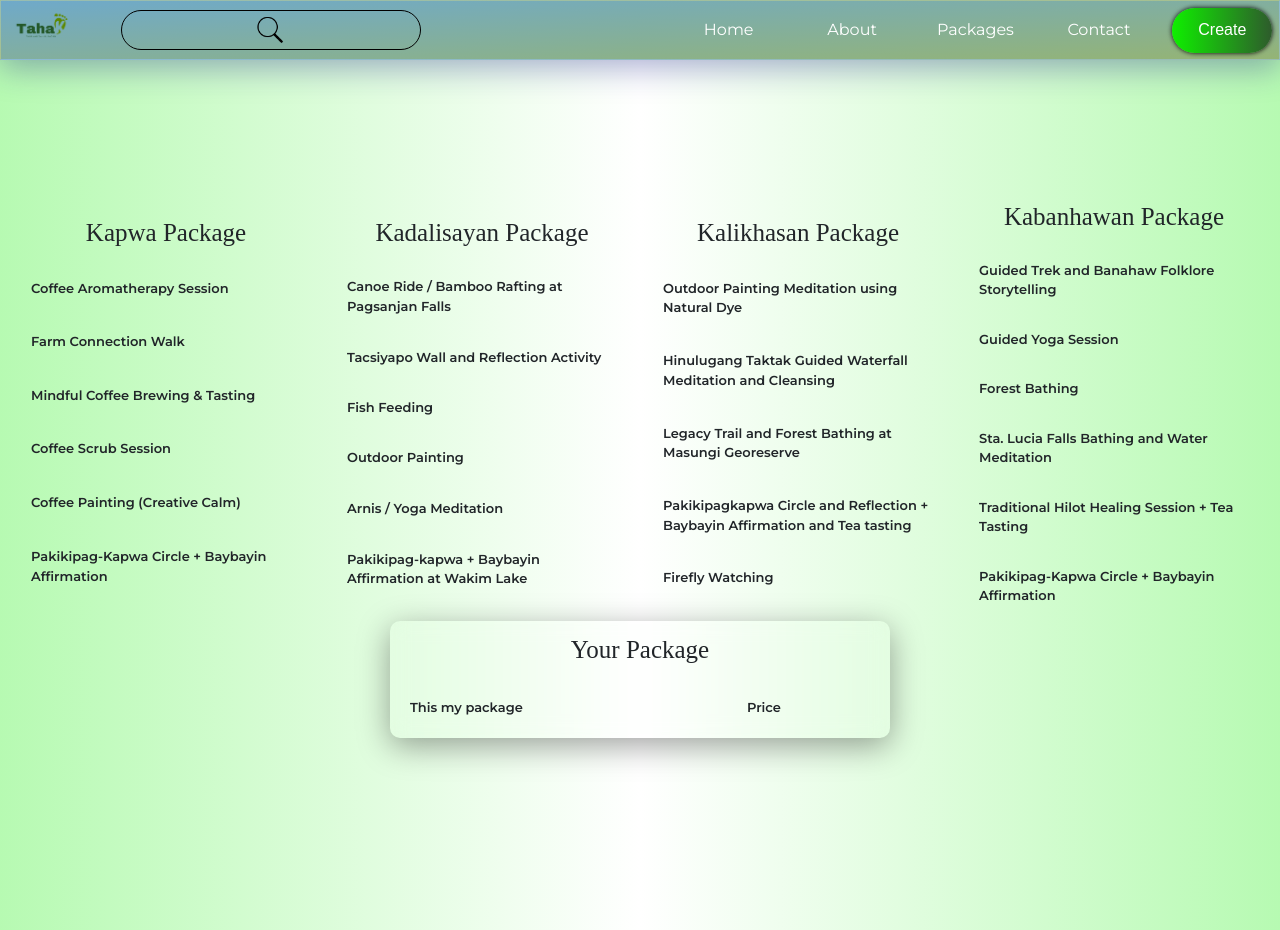
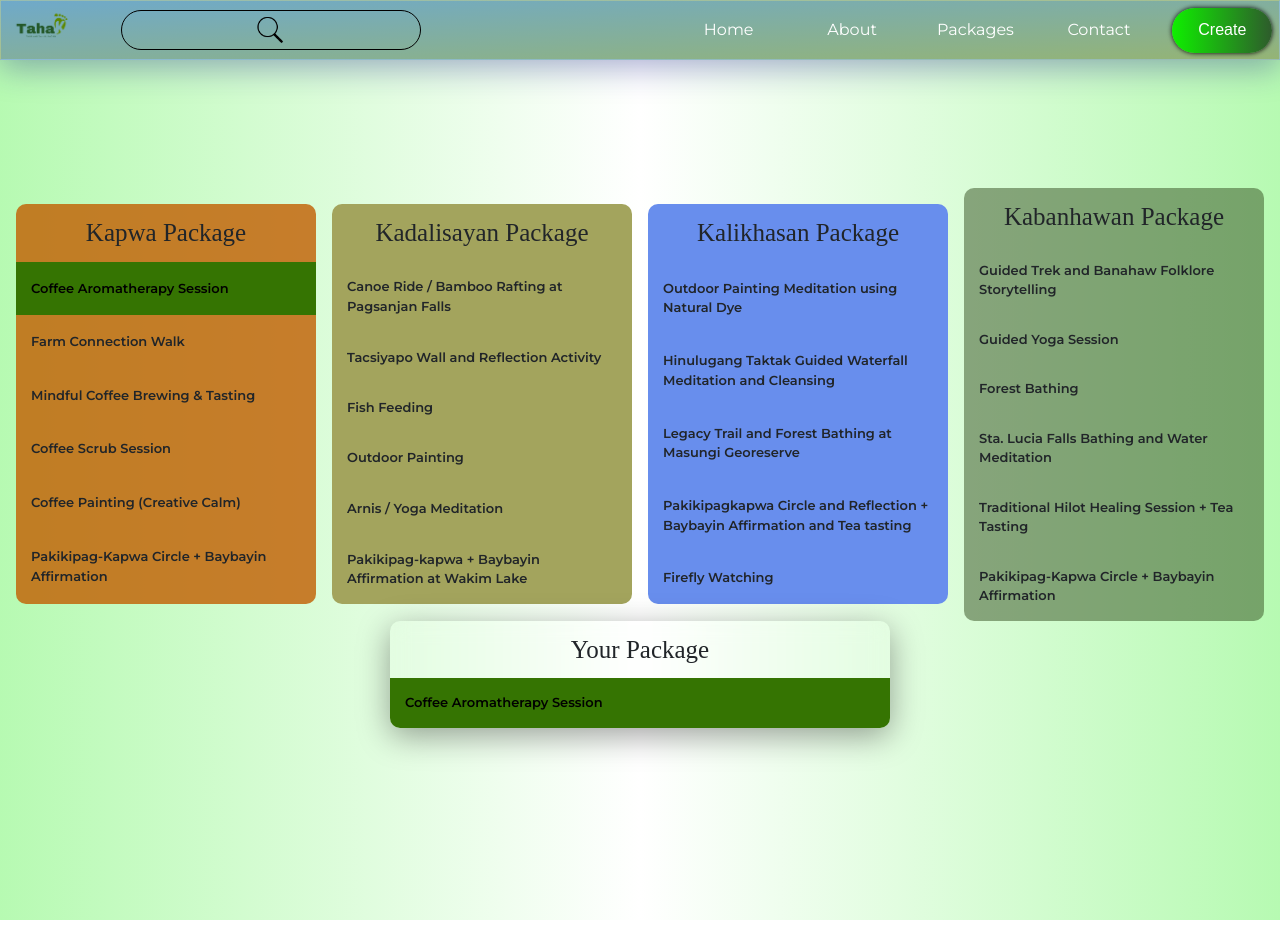
Before and after one commit to BuwieSit/ecovip_web, a React (Create React App) app: page /create in a window 1280 px wide. Both pictures are taken after a click on the element "Coffee Aromatherapy Session". Built offline with nearby package versions, Linux system fonts and the light colour scheme; a web font is replaced by a local one.

Commit message:
adding activities

```diff
--- a/src/pages/Create/create.js
+++ b/src/pages/Create/create.js
@@ -1,131 +1,276 @@
-import '../../components/assets/global.css';
-import './createStyle.css';
-import '../../components/assets/global.css';
+// import React, { useState } from 'react';
+// import '../../components/assets/global.css';
+// import './createStyle.css';
+// import '../../components/assets/global.css';
 
 
-function Create() {
+// function Create() {
+//         const [selectedActivities, setSelectedActivities] = useState([]);
 
-    return (
-        <>
-            <div className='create-wrapper'>
-                <table className='packages kapwa-package'>
-                    <thead>
-                        <tr>
-                            <td>Kapwa Package</td>
-                        </tr>
-                    </thead>
-                    <tr>
-                        <td>Coffee Aromatherapy Session</td>
-                    </tr>
-                    <tr>
-                        <td>Farm Connection Walk</td>
-                    </tr>
-                    <tr>
-                        <td>Mindful Coffee Brewing & Tasting</td>
-                    </tr>
-                    <tr>
-                        <td>Coffee Scrub Session</td>
-                    </tr>
-                    <tr>
-                        <td>Coffee Painting (Creative Calm)</td>
-                    </tr>
-                    <tr>
-                        <td>Pakikipag-Kapwa Circle + Baybayin Affirmation</td>
-                    </tr>
-                </table>
+//     const addActivity = (activity) => {
+//         if (!selectedActivities.includes(activity)) {
+//             setSelectedActivities([...selectedActivities, activity]);
+//         }
+//     };
 
-                <table className='packages kadalisayan-package'>
-                    <thead>
-                        <tr>
-                            <td>Kadalisayan Package</td>
-                        </tr>
-                    </thead>
-                    <tr>
-                        <td>Canoe Ride / Bamboo Rafting at Pagsanjan Falls</td>
-                    </tr>
-                    <tr>
-                        <td>Tacsiyapo Wall and Reflection Activity</td>
-                    </tr>
-                    <tr>
-                        <td>Fish Feeding </td>
-                    </tr>
-                    <tr>
-                        <td>Outdoor Painting</td>
-                    </tr>
-                    <tr>
-                        <td>Arnis / Yoga Meditation</td>
-                    </tr>
-                    <tr>
-                        <td>Pakikipag-kapwa + Baybayin Affirmation at Wakim Lake</td>
-                    </tr>
-                </table>
+//     const packages = {
+//         "Kapwa Package": [
+//             "Coffee Aromatherapy Session",
+//             "Farm Connection Walk",
+//             "Mindful Coffee Brewing & Tasting",
+//             "Coffee Scrub Session",
+//             "Coffee Painting (Creative Calm)",
+//             "Pakikipag-Kapwa Circle + Baybayin Affirmation"
+//         ],
+//         "Kadalisayan Package": [
+//             "Canoe Ride / Bamboo Rafting at Pagsanjan Falls",
+//             "Tacsiyapo Wall and Reflection Activity",
+//             "Fish Feeding",
+//             "Outdoor Painting",
+//             "Arnis / Yoga Meditation",
+//             "Pakikipag-kapwa + Baybayin Affirmation at Wakim Lake"
+//         ],
+//         "Kalikhasan Package": [
+//             "Outdoor Painting Meditation using Natural Dye",
+//             "Hinulugang Taktak Guided Waterfall Meditation and Cleansing",
+//             "Legacy Trail and Forest Bathing at Masungi Georeserve",
+//             "Pakikipagkapwa Circle and Reflection + Baybayin Affirmation and Tea tasting",
+//             "Firefly Watching"
+//         ],
+//         "Kabanhawan Package": [
+//             "Guided Trek and Banahaw Folklore Storytelling",
+//             "Guided Yoga Session",
+//             "Forest Bathing",
+//             "Sta. Lucia Falls Bathing and Water Meditation",
+//             "Traditional Hilot Healing Session + Tea Tasting",
+//             "Pakikipag-Kapwa Circle + Baybayin Affirmation"
+//         ]
+//     };
 
-                <table className='packages kalikhasan-package'>
-                    <thead>
-                        <tr>
-                            <td>Kalikhasan Package</td>
-                        </tr>
-                    </thead>
-                    <tr>
-                        <td>Outdoor Painting Meditation using Natural Dye</td>
-                    </tr>
-                    <tr>
-                        <td>Hinulugang Taktak Guided Waterfall Meditation and Cleansing</td>
-                    </tr>
-                    <tr>
-                        <td>Legacy Trail and Forest Bathing at Masungi Georeserve</td>
-                    </tr>
-                    <tr>
-                        <td>Pakikipagkapwa Circle and Reflection + Baybayin Affirmation and Tea tasting</td>
-                    </tr>
-                    <tr>
-                        <td>Firefly Watching</td>
-                    </tr>
+//     return (
+//         <>
+//             <div className='create-wrapper'>
+//                 <table className='packages kapwa-package'>
+//                     <thead>
+//                         <tr>
+//                             <td>Kapwa Package</td>
+//                         </tr>
+//                     </thead>
+//                     <tr>
+//                         <td>Coffee Aromatherapy Session</td>
+//                     </tr>
+//                     <tr>
+//                         <td>Farm Connection Walk</td>
+//                     </tr>
+//                     <tr>
+//                         <td>Mindful Coffee Brewing & Tasting</td>
+//                     </tr>
+//                     <tr>
+//                         <td>Coffee Scrub Session</td>
+//                     </tr>
+//                     <tr>
+//                         <td>Coffee Painting (Creative Calm)</td>
+//                     </tr>
+//                     <tr>
+//                         <td>Pakikipag-Kapwa Circle + Baybayin Affirmation</td>
+//                     </tr>
+//                 </table>
 
-                </table>
+//                 <table className='packages kadalisayan-package'>
+//                     <thead>
+//                         <tr>
+//                             <td>Kadalisayan Package</td>
+//                         </tr>
+//                     </thead>
+//                     <tr>
+//                         <td>Canoe Ride / Bamboo Rafting at Pagsanjan Falls</td>
+//                     </tr>
+//                     <tr>
+//                         <td>Tacsiyapo Wall and Reflection Activity</td>
+//                     </tr>
+//                     <tr>
+//                         <td>Fish Feeding </td>
+//                     </tr>
+//                     <tr>
+//                         <td>Outdoor Painting</td>
+//                     </tr>
+//                     <tr>
+//                         <td>Arnis / Yoga Meditation</td>
+//                     </tr>
+//                     <tr>
+//                         <td>Pakikipag-kapwa + Baybayin Affirmation at Wakim Lake</td>
+//                     </tr>
+//                 </table>
 
-                <table className='packages kabanhawan-package'>
-                    <thead>
-                        <tr>
-                            <td>Kabanhawan Package</td>
-                        </tr>
-                    </thead>
-                    <tr>
-                        <td>Guided Trek and Banahaw Folklore Storytelling</td>
-                    </tr>
-                    <tr>
-                        <td>Guided Yoga Session</td>
-                    </tr>
-                    <tr>
-                        <td>Forest Bathing</td>
-                    </tr>
-                    <tr>
-                        <td>Sta. Lucia Falls Bathing and Water Meditation</td>
-                    </tr>
-                    <tr>
-                        <td>Traditional Hilot Healing Session + Tea Tasting</td>
-                    </tr>
-                    <tr>
-                        <td>Pakikipag-Kapwa Circle + Baybayin Affirmation</td>
-                    </tr>
-                </table>
+//                 <table className='packages kalikhasan-package'>
+//                     <thead>
+//                         <tr>
+//                             <td>Kalikhasan Package</td>
+//                         </tr>
+//                     </thead>
+//                     <tr>
+//                         <td>Outdoor Painting Meditation using Natural Dye</td>
+//                     </tr>
+//                     <tr>
+//                         <td>Hinulugang Taktak Guided Waterfall Meditation and Cleansing</td>
+//                     </tr>
+//                     <tr>
+//                         <td>Legacy Trail and Forest Bathing at Masungi Georeserve</td>
+//                     </tr>
+//                     <tr>
+//                         <td>Pakikipagkapwa Circle and Reflection + Baybayin Affirmation and Tea tasting</td>
+//                     </tr>
+//                     <tr>
+//                         <td>Firefly Watching</td>
+//                     </tr>
+
+//                 </table>
+
+//                 <table className='packages kabanhawan-package'>
+//                     <thead>
+//                         <tr>
+//                             <td>Kabanhawan Package</td>
+//                         </tr>
+//                     </thead>
+//                     <tr>
+//                         <td>Guided Trek and Banahaw Folklore Storytelling</td>
+//                     </tr>
+//                     <tr>
+//                         <td>Guided Yoga Session</td>
+//                     </tr>
+//                     <tr>
+//                         <td>Forest Bathing</td>
+//                     </tr>
+//                     <tr>
+//                         <td>Sta. Lucia Falls Bathing and Water Meditation</td>
+//                     </tr>
+//                     <tr>
+//                         <td>Traditional Hilot Healing Session + Tea Tasting</td>
+//                     </tr>
+//                     <tr>
+//                         <td>Pakikipag-Kapwa Circle + Baybayin Affirmation</td>
+//                     </tr>
+//                 </table>
 
 
-                <table className='diy-package packages'>
-                    <thead>
-                        <tr>
-                            <td colSpan={'2'}>Your Package</td>
-                        </tr>
-                    </thead>
-                        <tr><td>This my package</td><td>Price</td></tr>
+//                 <table className='diy-package packages'>
+//                     <thead>
+//                         <tr>
+//                             <td colSpan={'2'}>Your Package</td>
+//                         </tr>
+//                     </thead>
+//                         <tr><td>This my package</td><td>Price</td></tr>
 
 
 
-                </table>
-            </div>
+//                 </table>
+//             </div>
 
-        </>
+//         </>
 
+//     );
+// }
+
+// export default Create;
+
+import React, { useState } from 'react';
+import '../../components/assets/global.css';
+import './createStyle.css';
+
+function Create() {
+    const [selectedActivities, setSelectedActivities] = useState([]);
+
+    const handleSelect = (activity) => {
+        if (!selectedActivities.includes(activity)) {
+            setSelectedActivities([...selectedActivities, activity]);
+        }
+    };
+
+    const handleRemove = (activity) => {
+        setSelectedActivities(selectedActivities.filter(item => item !== activity));
+    };
+
+    const renderTable = (title, activities, className) => (
+        <table className={`packages ${className}`}>
+            <thead>
+                <tr>
+                    <td>{title}</td>
+                </tr>
+            </thead>
+            <tbody>
+                {activities.map((activity, idx) => (
+                    <tr
+                        key={idx}
+                        className={selectedActivities.includes(activity) ? 'selected-activity' : ''}
+                        onClick={() => handleSelect(activity)}
+                    >
+                        <td>{activity}</td>
+                    </tr>
+                ))}
+            </tbody>
+        </table>
+    );
+
+    return (
+        <div className='create-wrapper'>
+            {renderTable('Kapwa Package', [
+                'Coffee Aromatherapy Session',
+                'Farm Connection Walk',
+                'Mindful Coffee Brewing & Tasting',
+                'Coffee Scrub Session',
+                'Coffee Painting (Creative Calm)',
+                'Pakikipag-Kapwa Circle + Baybayin Affirmation'
+            ], 'kapwa-package')}
+
+            {renderTable('Kadalisayan Package', [
+                'Canoe Ride / Bamboo Rafting at Pagsanjan Falls',
+                'Tacsiyapo Wall and Reflection Activity',
+                'Fish Feeding',
+                'Outdoor Painting',
+                'Arnis / Yoga Meditation',
+                'Pakikipag-kapwa + Baybayin Affirmation at Wakim Lake'
+            ], 'kadalisayan-package')}
+
+            {renderTable('Kalikhasan Package', [
+                'Outdoor Painting Meditation using Natural Dye',
+                'Hinulugang Taktak Guided Waterfall Meditation and Cleansing',
+                'Legacy Trail and Forest Bathing at Masungi Georeserve',
+                'Pakikipagkapwa Circle and Reflection + Baybayin Affirmation and Tea tasting',
+                'Firefly Watching'
+            ], 'kalikhasan-package')}
+
+            {renderTable('Kabanhawan Package', [
+                'Guided Trek and Banahaw Folklore Storytelling',
+                'Guided Yoga Session',
+                'Forest Bathing',
+                'Sta. Lucia Falls Bathing and Water Meditation',
+                'Traditional Hilot Healing Session + Tea Tasting',
+                'Pakikipag-Kapwa Circle + Baybayin Affirmation'
+            ], 'kabanhawan-package')}
+
+            <table className='diy-package packages'>
+                <thead>
+                    <tr>
+                        <td colSpan='2'>Your Package</td>
+                    </tr>
+                </thead>
+                <tbody>
+                    {selectedActivities.length === 0 ? (
+                        <tr>
+                            <td colSpan='2' style={{ textAlign: 'center', padding: '20px' }}>
+                                No activities selected yet
+                            </td>
+                        </tr>
+                    ) : (
+                        selectedActivities.map((activity, index) => (
+                            <tr key={index} onClick={() => handleRemove(activity)} className='selected-activity'>
+                                <td>{activity}</td>
+                            </tr>
+                        ))
+                    )}
+                </tbody>
+            </table>
+        </div>
     );
 }
 
--- a/src/pages/Create/createStyle.css
+++ b/src/pages/Create/createStyle.css
@@ -19,25 +19,24 @@
     height: 400px;
     overflow: hidden;
     transition: all 0.3s ease;
+    border-radius: 10px;
 }
 .packages:hover {
     box-shadow: 0 8px 32px 0 rgba( 0, 0, 0, 0.37 );
     backdrop-filter: blur( 9px );
     -webkit-backdrop-filter: blur( 9px );
-    border-radius: 10px;
-    color: white;
-    text-shadow: 0px 0px 10px black;
+    transform: scale(1.05);
 }
-.kapwa-package:hover {
+.kapwa-package {
     background: rgba( 194, 94, 0, 0.8);
 }
-.kadalisayan-package:hover {
+.kadalisayan-package {
     background: var(--kadalisayan-color);
 }
-.kalikhasan-package:hover {
+.kalikhasan-package {
     background: var(--kalikhasan-color);
 }
-.kabanhawan-package:hover {
+.kabanhawan-package {
     background: rgba(52, 79, 33, 0.5);
 }
 .packages > thead {
@@ -49,17 +48,17 @@
     text-align: center;
     padding: 10px;
 }
-.packages > tr {
+.packages > tbody > tr {
     cursor: pointer;
     transition: all 0.3s ease;
 
 }
-.packages > tr:hover {
+.packages > tbody tr:hover {
     background-color: #C25E00;
     color: black;
 
 }
-.packages > tr > td {
+.packages > tbody > tr > td {
     padding: 15px;
     font-size: 13px;
     font-weight: 600;
@@ -82,3 +81,13 @@
     color: black;
     text-shadow: 0px 0px 0px;
 }
+
+.selected-activity {
+    background-color: rgb(53, 116, 2) !important;
+    font-weight: bold;
+    color: black;
+    transition: background-color 0.3s ease;
+}
+.selected-activity > *:hover {
+    background-color: rgb(151, 81, 0);
+}
```
